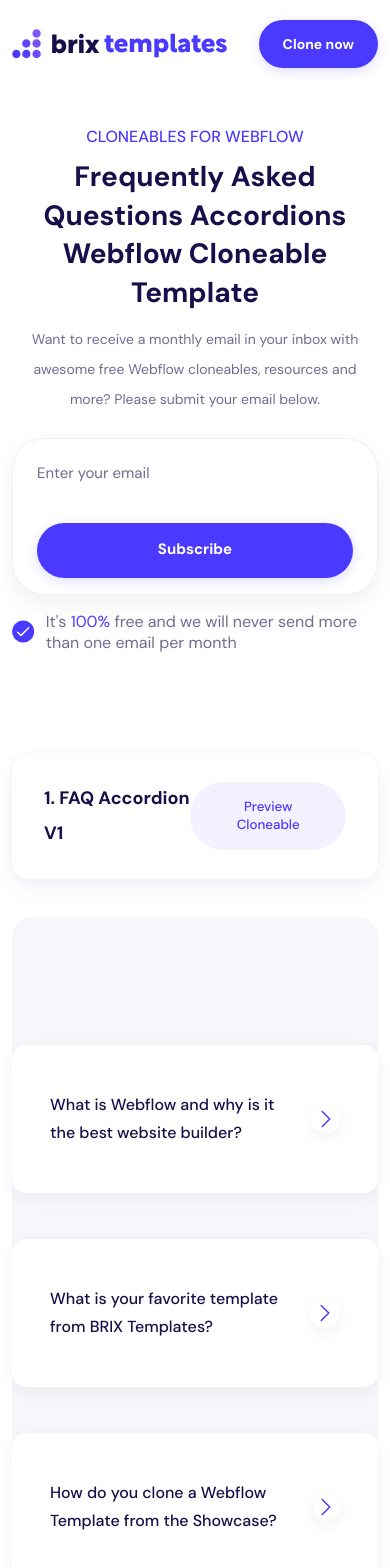
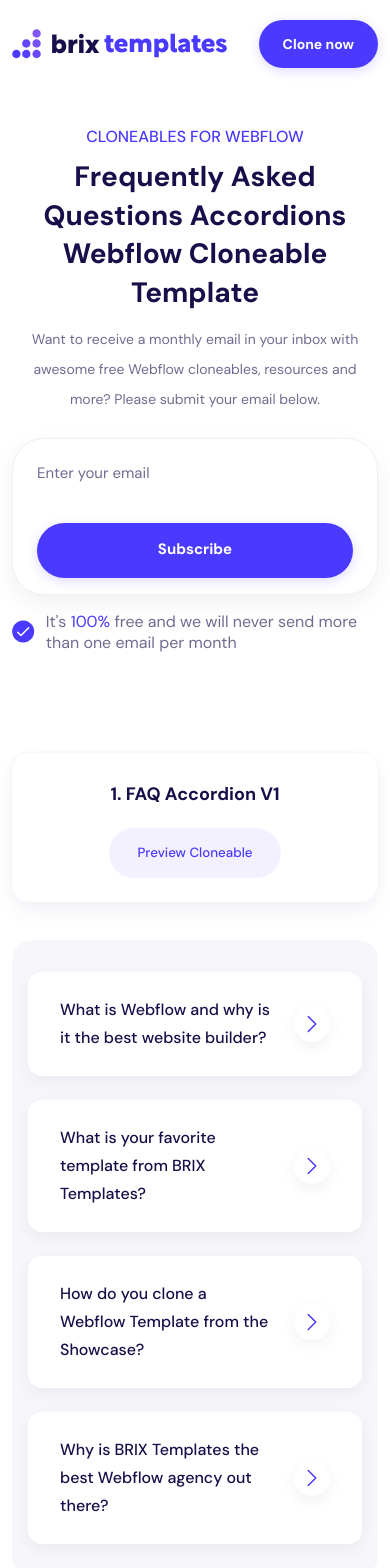
Before and after one commit to KayloPortal/Three-Faq-Accordions, a React (Vite) app: page / in a window 390 px wide. Shown: the top 1568 px of the page. Built offline with nearby package versions, Linux system fonts and the light colour scheme.

Commit message:
hotfix/ FaqFirst Responsive

```diff
--- a/src/App.css
+++ b/src/App.css
@@ -33,6 +33,14 @@
   background-color: var(--clr-neutral-200);
   display: grid;
   place-items: center;
+}
+
+@media(max-width: 35em) {
+  .faq-header {
+    flex-direction: column;
+    row-gap: 1rem;
+    padding: 1.5rem .5rem;
+  }
 }
 
 .accordion {
--- a/src/components/Sections/FaqFirst/FaqFirst.css
+++ b/src/components/Sections/FaqFirst/FaqFirst.css
@@ -15,6 +15,7 @@
   display: grid;
   grid-template-columns: 1fr;
   gap: 2.875rem;
+  padding-inline: 1rem;
 }
 
 .faq-main--first .accordion {
@@ -46,7 +47,7 @@
 .faq-main--first .accordion-toggle {
   background-color: var(--clr-neutral-100);
   border-radius: 50%;
-  width: 3.125rem;
+ width: 3.125rem;
   aspect-ratio: 1;
   display: grid;
   place-items: center;
@@ -77,3 +78,21 @@
 .accordion__desc {
   max-width: 58ch;
 }
+
+@media(max-width: 64em) {
+  .faq-main--first {
+    padding-block: 2rem;
+  }
+
+  .faq-main--first .faq-accordions {
+    gap: 1.5rem;
+  }
+
+  .faq-main--first .accordion {
+    padding: 1.5rem 2rem;
+  }
+
+  .faq-main--first .accordion-toggle  {
+    min-width: 2.25rem;
+  }
+}
```
